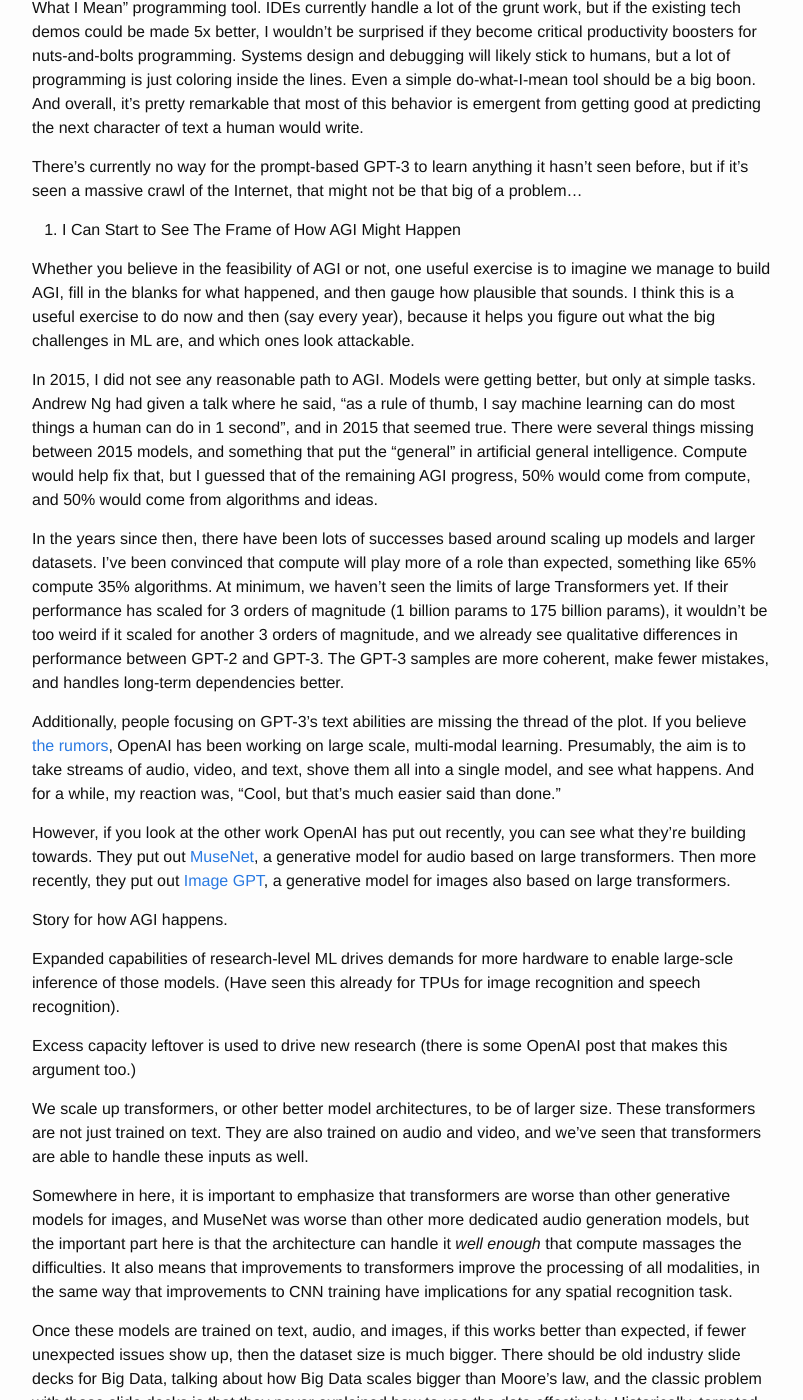
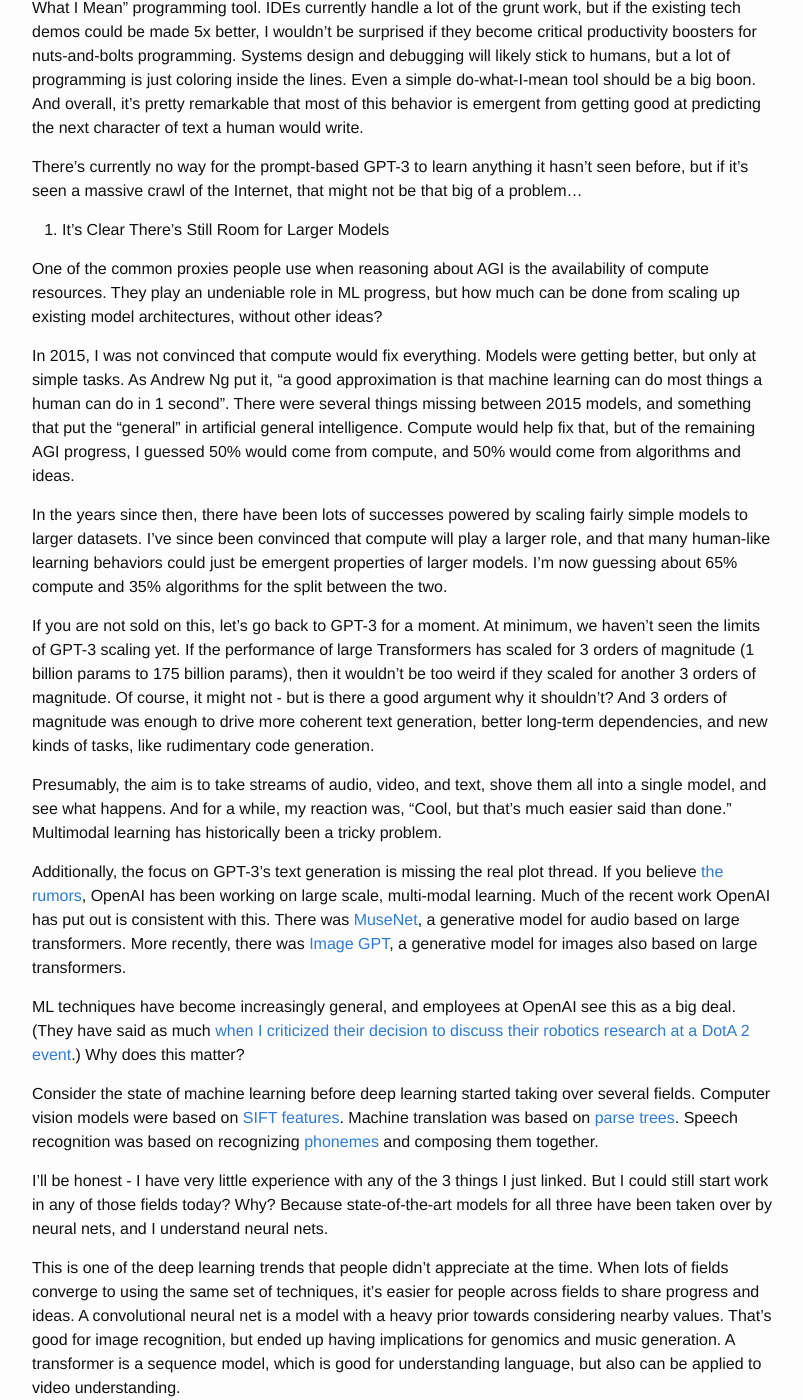
Before and after one commit to alexirpan/alexirpan.github.io, a Jekyll site: the page built from _posts/2020-06-19-ai-timelines.markdown, in a window 1280 px wide and 1400 px high, scrolled down 3416 px. Shown: the whole window, without its empty margins (238-1041 px from the left). Built offline with Jekyll 4.4.1, drawn with Linux system fonts in a browser that asks for light colours; nearby versions of some CDN libraries; comment, search, counter and statistics services are not loaded; some of the changed text lies outside the part shown.

Commit message:
Removing content I'm planning to cut, content needs to be arranged more

```diff
--- a/_posts/2020-06-19-ai-timelines.markdown
+++ b/_posts/2020-06-19-ai-timelines.markdown
@@ -193,43 +193,80 @@
 be that big of a problem...
 
 
-4. I Can Start to See The Frame of How AGI Might Happen
+4. It's Clear There's Still Room for Larger Models
 
-Whether you believe in the feasibility of AGI or not, one useful exercise is to
-imagine we manage to build AGI, fill in the blanks for what happened, and then
-gauge how plausible that sounds. I think this is a useful exercise to do
-now and then (say every year), because it helps you figure out what the big
-challenges in ML are, and which ones look attackable.
+One of the common proxies people use when reasoning about AGI is the availability
+of compute resources. They play an undeniable role in ML progress, but how much
+can be done from scaling up existing model architectures, without other ideas?
 
-In 2015, I did not see any reasonable path to AGI. Models were getting better,
-but only at simple tasks. Andrew Ng had given a talk where he said, "as a rule
-of thumb, I say machine learning can do most things a human can do in 1 second",
-and in 2015 that seemed true. There were several things missing between 2015
+In 2015, I was not convinced that compute would fix everything. Models were
+getting better, but only at simple tasks. As Andrew Ng put it, "a good approximation
+is that machine learning can do most things a human can do in 1 second". There
+were several things missing between 2015
 models, and something that put the "general" in artificial general intelligence.
-Compute would help fix that, but I guessed that of the remaining AGI progress,
-50% would come from compute, and 50% would come from algorithms and ideas.
+Compute would help fix that, but of the remaining AGI progress, I guessed 50%
+would come from compute, and 50% would come from algorithms and ideas.
 
-In the years since then, there have been lots of successes based around scaling
-up models and larger datasets. I've been convinced that compute will play more
-of a role than expected, something like 65% compute 35% algorithms.
-At minimum, we haven't seen the limits of large Transformers yet. If their
-performance has scaled for 3 orders of magnitude (1 billion params to 175
-billion params), it wouldn't be too weird if it scaled for another 3 orders
-of magnitude, and we already see qualitative differences in performance between
-GPT-2 and GPT-3. The GPT-3 samples are more coherent, make fewer mistakes,
-and handles long-term dependencies better.
+In the years since then, there have been lots of successes powered by scaling
+fairly simple models to larger datasets. I've since been convinced that compute
+will play a larger role, and that many human-like learning behaviors could just
+be emergent properties of larger models. I'm now guessing about 65% compute
+and 35% algorithms for the split between the two.
 
-Additionally, people focusing on GPT-3's text abilities are missing the thread
-of the plot. If you believe [the rumors](https://www.technologyreview.com/2020/02/17/844721/ai-openai-moonshot-elon-musk-sam-altman-greg-brockman-messy-secretive-reality/),
-OpenAI has been working on large scale, multi-modal learning. Presumably, the
+If you are not sold on this, let's go back to GPT-3 for a moment. At minimum,
+we haven't seen the limits of GPT-3 scaling yet. If the performance of large
+Transformers has scaled for 3 orders of magnitude (1 billion params to 175
+billion params), then it wouldn't be too weird if they scaled for another 3
+orders of magnitude. Of course, it might not - but is there a good argument
+why it shouldn't? And 3 orders of magnitude was enough to drive more coherent
+text generation, better long-term dependencies, and new kinds of tasks, like
+rudimentary code generation.
+
+Presumably, the
 aim is to take streams of audio, video, and text, shove them all into a single
 model, and see what happens. And for a while, my reaction was, "Cool, but that's
-much easier said than done."
+much easier said than done." Multimodal learning has historically been a tricky
+problem.
 
-However, if you look at the other work OpenAI has put out recently, you can see
-what they're building towards. They put out [MuseNet](https://openai.com/blog/musenet/), a generative model for
-audio based on large transformers. Then more recently, they put out [Image GPT](https://openai.com/blog/image-gpt/),
+Additionally, the focus on GPT-3's text generation is missing the real plot
+thread.
+If you believe [the rumors](https://www.technologyreview.com/2020/02/17/844721/ai-openai-moonshot-elon-musk-sam-altman-greg-brockman-messy-secretive-reality/),
+OpenAI has been working on large scale, multi-modal learning. Much of the recent
+work OpenAI has put out is consistent with this.
+There was [MuseNet](https://openai.com/blog/musenet/), a generative model for
+audio based on large transformers. More recently, there was [Image GPT](https://openai.com/blog/image-gpt/),
 a generative model for images also based on large transformers.
+
+ML techniques have become increasingly general, and employees at OpenAI see
+this as a big deal. (They have said as much [when I criticized their decision
+to discuss their robotics research at a DotA 2 event](https://twitter.com/jackclarkSF/status/1026813527850450944).)
+Why does this matter?
+
+Consider the state of machine learning before deep learning started taking
+over several fields. Computer vision models were based on [SIFT features](https://en.wikipedia.org/wiki/Scale-invariant_feature_transform).
+Machine translation was based on [parse trees](https://en.wikipedia.org/wiki/Parse_tree).
+Speech recognition was based on recognizing [phonemes](https://en.wikipedia.org/wiki/Phoneme)
+and composing them together.
+
+I'll be honest - I have very little experience with any of the 3 things I just
+linked. But I could still start work in any of those fields today? Why? Because
+state-of-the-art models for all three have been taken over by neural nets, and
+I understand neural nets.
+
+This is one of the deep learning trends that people didn't appreciate at the time.
+When lots of fields converge to using the same set of techniques, it's easier
+for people across fields to share progress and ideas. A convolutional neural
+net is a model with a heavy prior towards considering nearby values. That's good
+for image recognition, but ended up having implications for genomics and music
+generation. A transformer is a sequence model, which is good for understanding
+language, but also can be applied to video understanding.
+
+You can't entirely ignore prior work or experience. Intuition in the target
+domain can be very powerful. AlphaGo was a victory for
+CNNs and RL, but it was developed by people who had been working on Computer Go
+for years, with the consulting help of pro-level Go players. However, much
+of the intuition for how *neural nets* work can be carried over between projects,
+and that's very useful.
 
 
 Story for how AGI happens.
@@ -305,43 +342,3 @@
 are state-of-the-art isn't the point. What matters is the thesis that at
 sufficient scale, a giant Transformer can handle different modalities without
 completely failing.
-
-
-CUT CONTENT
-
-(From Section 1.)
-
-Now, if you are basing your predictions by looking back on prior AI accomplishments,
-finding the time between milestones, and estimating that curve forwards, then
-you don't need to account for tools, because they are already priced into your
-historical curve, and your extrapolation will implicitly continue to extrapolate
-better tooling as well. However, I find this Kurzweil-style prediction deeply
-unsatisfying, because it doesn't give a reason *why* the trendline should or
-shouldn't continue. It simply asks you what you believe about it, and if you
-don't believe in the model, then, well, that's it, there's nothing in the short
-term that makes the model falsifiable. It's pretty easy to define a list of
-historical milestones that fits a clean exponential if you cherry-pick the
-milestones.
-[Juergen Schmidhuber](https://www.reddit.com/r/MachineLearning/comments/2xcyrl/i_am_j%C3%BCrgen_schmidhuber_ama/cp47cf3/?context=8&depth=9) did this for fun in his Reddit AMA. He could have
-just as easily cherry-picked other human accomplishments, to get a different
-trendline that would be equally unfalsifiable. How would we choose? We can't.
-
-If, historically, technological improvement is hard to predict, then
-
-has its flaws. You have
-to decide what counts as a milestone and what doesn't, and it doesn't give any
-actionable foothold by which you can prove or disprove the trendline. It
-simply presents it and asks what you believe of it.
-actionable evidence to
-not give arguments for why the curve should follow its trendline, besides "it
-has in the paste
-
-and you're implicitly assuming that they'll
-
-
-. Any improvement wi
-While people are having better ideas,
-there are places all over the stack where things are getting better as well.
-
-
-and the At least within deep learning, the idea is a fairly small
```
